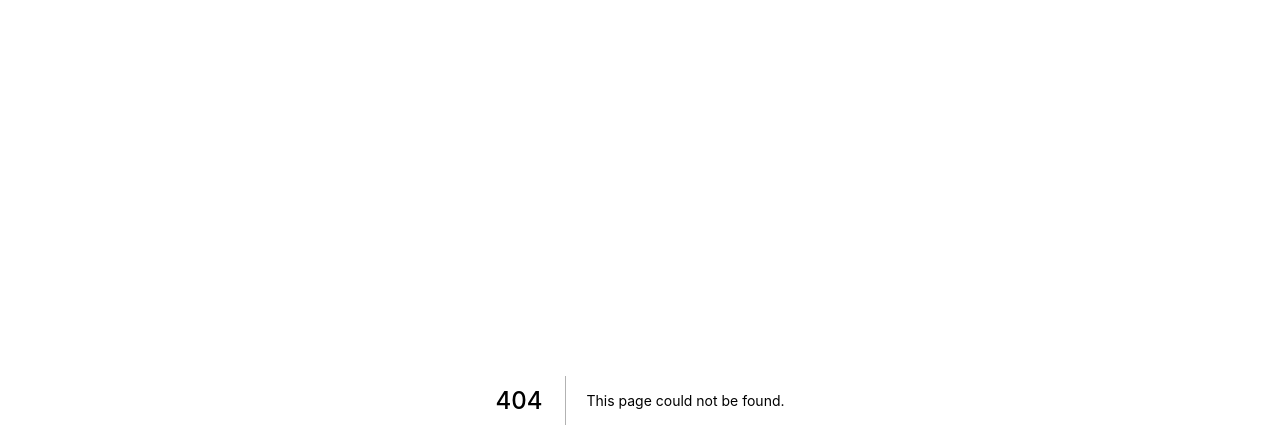
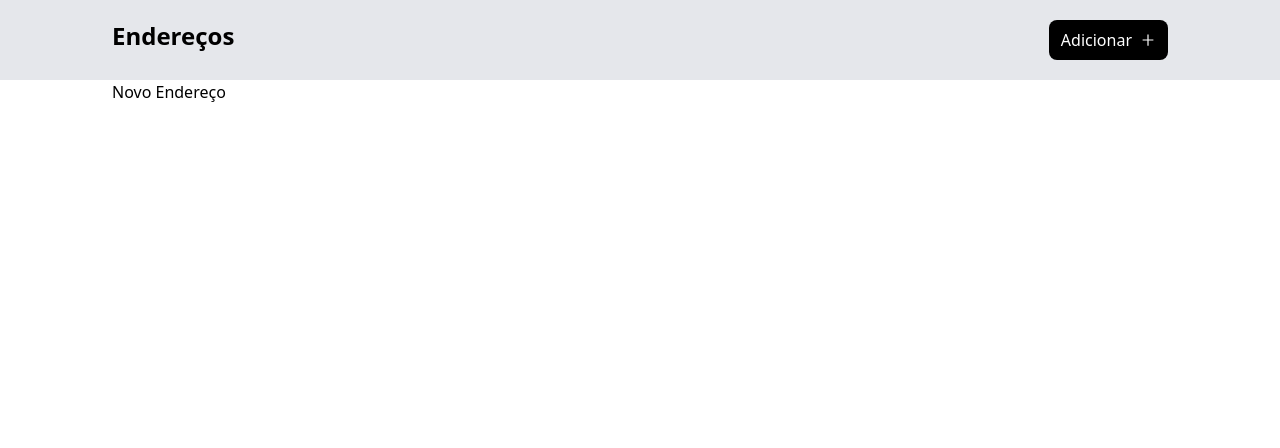
Before and after one commit to rafaellef/desafio-publi-crud, a Next.js app: page /novoEndereco in a window 1280 px wide. Before the commit this address had no page. Shown: the top 448 px of the page. Built offline with nearby package versions, Linux system fonts and the light colour scheme.

Commit message:
Layout básico do cabeçalho criado

```diff
--- a/package.json
+++ b/package.json
@@ -10,7 +10,8 @@
   "dependencies": {
     "next": "12.0.7",
     "react": "17.0.2",
-    "react-dom": "17.0.2"
+    "react-dom": "17.0.2",
+    "react-icons": "^4.3.1"
   },
   "devDependencies": {
     "autoprefixer": "^10.4.1",
--- a/src/components/Layout.js
+++ b/src/components/Layout.js
@@ -0,0 +1,20 @@
+import { AiOutlinePlus } from 'react-icons/ai';
+
+const Layout = ({ children }) => {
+    return (
+        <div className="h-screen">
+            <header className="flex px-28 py-5 bg-gray-200">
+                <h1 className="font-black text-2xl">Endereços</h1>
+                <div className="flex-grow text-right">
+                    <button className="bg-black px-3 py-2 text-white rounded-lg hover:bg-zinc-700 inline-flex items-center">Adicionar <AiOutlinePlus className='ml-2' /></button>
+                </div>
+            </header>
+            <main className="px-28">
+                {children}
+            </main>
+
+        </div>
+    )
+}
+
+export default Layout;
--- a/src/context/enderecoContext.js
+++ b/src/context/enderecoContext.js
@@ -1,16 +1,18 @@
-import { createContext, useContext } from "react";
+import { createContext, useContext, useState } from "react";
 
 export const EnderecoContext = createContext();
 
 export const useEnderecos = () => {
-    const context = useContext(EnderecoContext);
-    return context;
+    return useContext(EnderecoContext);
 }
 
 export const EnderecoProvider = ({children}) => {
 
+    //Variável para armazenar e atualizar dados
+    const [enderecos, setEnderecos] = useState([{id: '1', nome: 'Rua Alvaro Chaves', numero: '2000', cep: '96000700', tipo: "residencial"}]);
+
     return (
-        <EnderecoContext.Provider>
+        <EnderecoContext.Provider value={{ enderecos }}>
             {children}
         </EnderecoContext.Provider>
     )
--- a/src/pages/index.js
+++ b/src/pages/index.js
@@ -1,8 +1,16 @@
 import { useEnderecos } from "../context/enderecoContext";
+import Layout from "../components/Layout";
 
 const Home = () => {
 
-    return <div>Hello</div>
-  };
+  //Importando enderecos
+  const { enderecos } = useEnderecos();
 
-  export default Home;
+  return (
+    <Layout>
+      <div>Hello</div>
+    </Layout>
+  );
+};
+
+export default Home;
--- /dev/null
+++ b/src/pages/novoEndereco.js
@@ -0,0 +1,14 @@
+import Layout from "../components/Layout"
+
+//Formulario para cadastrar novo endereco
+const EnderecoForm = () => {
+    return (
+        <Layout>
+            <div>
+                Novo Endereço
+            </div>
+        </Layout>
+    )
+}
+
+export default EnderecoForm
```
Also changed, not shown: 1 other file (tests, documents, lock files or other folders).
